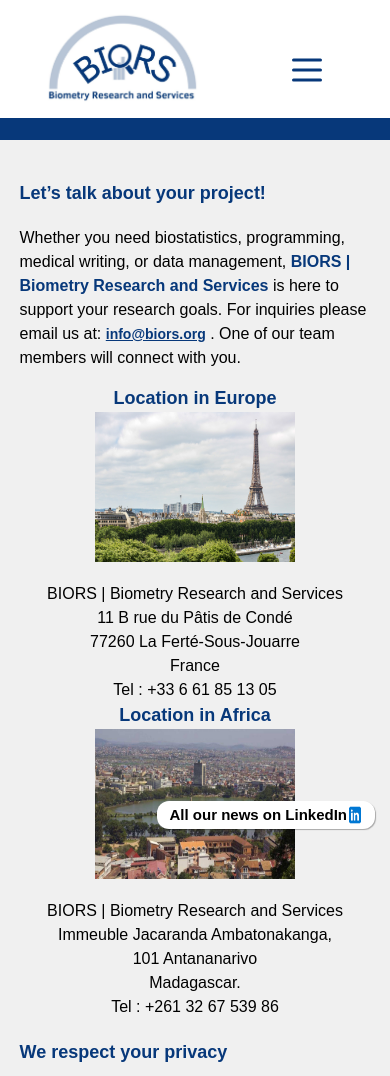
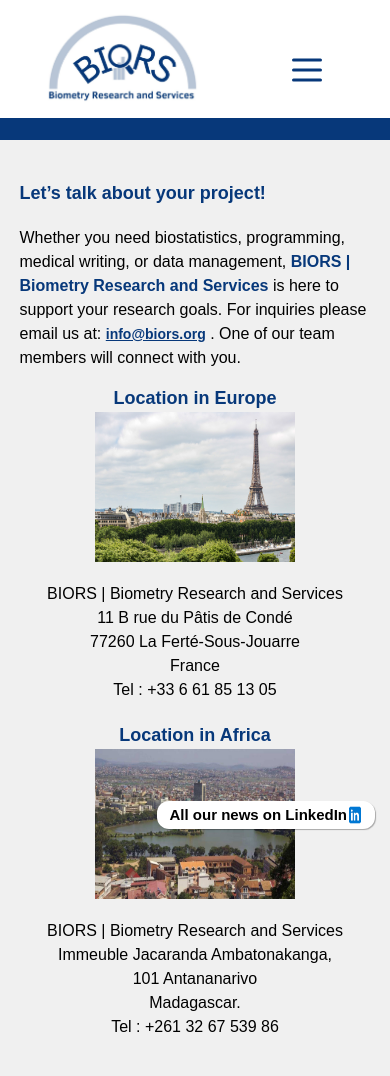
Before and after one commit to Mamy-cloud/biors, a plain HTML site: page contact.html in a window 390 px wide. Shown: the top 1076 px of the page. Drawn offline with nearby package versions, Linux system fonts and the light colour scheme.

Commit message:
maj contact

```diff
--- a/contact.html
+++ b/contact.html
@@ -14,10 +14,6 @@
 </head>
 <body class="font-(family-name:--police-principale)" >
     <header class=" fixed flex flex-row items-center  bg-(--color-third)">
-        <!-- icon linkedin sur le header -->
-         <!-- <a href="#"><img class="w-[60px] h-[60px] icon-linkedin-header" src="src/img/icon-linkedIn-bleuFoncé.png" alt="icone-linkedIn"></a> -->
-
-
 
         <!-- logo -->
          <div class=" logo flex flex-col justify-center">
@@ -40,12 +36,7 @@
                 <li><a class="souligne" href="services.html">SERVICES</a> </li>
                 <li><a class="souligne" href="area-of-expertise.html">AREAS OF EXPERTISE</a></li>
                 <li class="menu-selected"><a class="souligne" href="contact.html">CONTACT US</a></li>
-                <!-- <li class="linkedin-nav">
-                <a class=" flex flex-row" href="#" target="_blank">
-                    <h4 class="font-bold">LINKEDIN</h4>
-                    <img class="w-[23px] h-[23px]" src="src/img/icon-linkedIn-bleuFoncé.png" alt="icone-linkedIn">
-                </a>
-                </li> -->
+
             </ul>
          </nav>
     </header>
@@ -60,7 +51,7 @@
             </div>
 
             <div class=" flex flex-row items-center justify-center max-[660px]:flex-col">
-                <span class=" flex flex-col items-center justify-center max-[700px]:justify-start  max-[700px]:items-start max-[660px]:justify-center max-[660px]:items-center ">
+                <span class=" flex flex-col items-center justify-center gestion-affichage">
                     <h2>Location in Europe </h2>
                     <img class="w-[200px] h-[150px] mb-[20px]" src="src/img/ville-paris.jpg" alt="ville-paris">
                     <p>BIORS | Biometry Research and Services</p>
@@ -70,7 +61,7 @@
                     <p>Tel : +33 6 61 85 13 05</p>
                 </span>
 
-                <span class=" flex flex-col items-center justify-center max-[700px]:justify-start  max-[700px]:items-start max-[660px]:justify-center max-[660px]:items-center">
+                <span class=" flex flex-col items-center justify-center gestion-affichage">
                     <h2>Location in Africa </h2>
                     <img class="w-[200px] h-[150px] mb-[20px]" src="src/img/ville-tana.jpg" alt="ville-tana">
                     <p>BIORS | Biometry Research and Services</p>
--- a/src/CSS/contact.css
+++ b/src/CSS/contact.css
@@ -105,3 +105,18 @@ article section{
     padding-left: 5%;
     padding-right: 5%;
 }
+/* ---------------------gestion location in europe and in africa-------------------------------- */
+@media (max-width:1031px){
+    .gestion-affichage{
+        align-items: start;
+        justify-content: start;
+        margin-bottom: 20px;
+    }
+}
+
+@media (max-width:660px){
+    .gestion-affichage{
+        align-items: center;
+        justify-content: center;
+    }
+}
```
Also changed, not shown: about-us.html (+3 -9 lines), area-of-expertise.html (+3 -12 lines), index.html (+3 -9 lines), services.html (+4 -13 lines).
